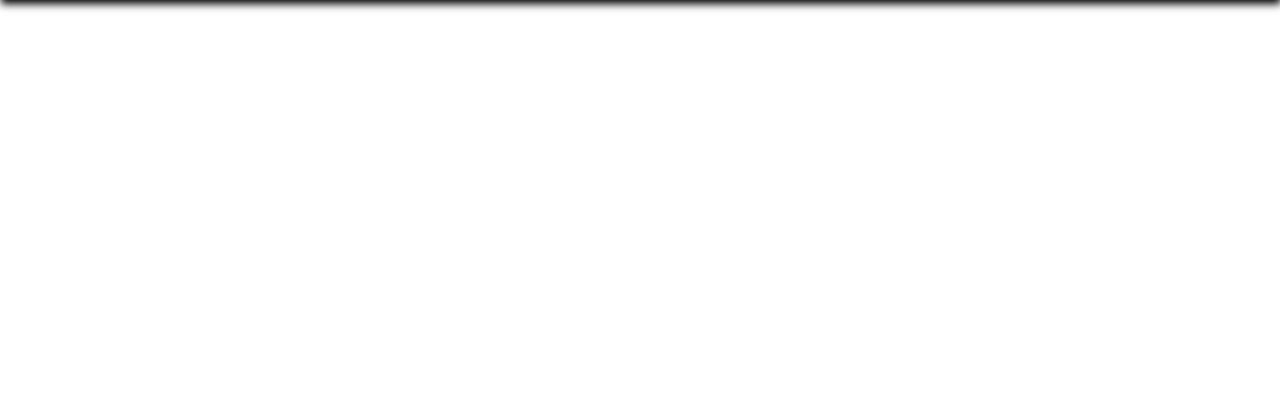
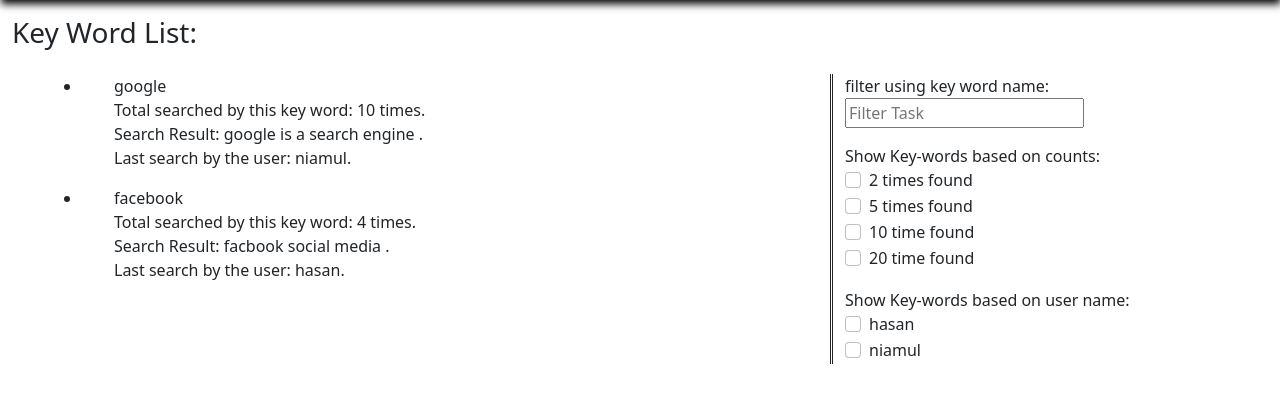
Before and after one commit to niamul64/Qtec-Task, a Django app: page / in a window 1280 px wide. Shown: the part 56-459 px from the top of the page. Run offline with Django 3.2, Linux system fonts and the light colour scheme; data comes from the database, SQL or seed files in the repository; both versions use the stored data as it was after the commit.

Commit message:
now on click impliment

```diff
--- a/QtecTask/keywords/views.py
+++ b/QtecTask/keywords/views.py
@@ -9,5 +9,11 @@
 
     words = KewWordsMD.objects.all()
     dates = SearchDate.objects.all()
-    dict = {'words': words, 'dates': dates}
+
+    users = []
+    for i in words:
+        users.append(i.last_search_by)
+    user = set(users)
+
+    dict = {'words': words, 'dates': dates, 'user': user}
     return render(request, 'keyword/show.html', context=dict)
--- a/QtecTask/static/CSS_JS/script.js
+++ b/QtecTask/static/CSS_JS/script.js
@@ -0,0 +1,17 @@
+let filter = document.querySelector('#task_filter');
+filter.addEventListener('keyup', filterTask);
+// Filter Task
+function filterTask(e) {
+      let text = e.target.value.toLowerCase();
+
+      document.querySelectorAll('li').forEach(task => {
+            //console.log(task.firstElementChild.textContent)
+            let item = task.firstElementChild.textContent;
+
+            if (item.toLowerCase().indexOf(text) != -1) {
+                  task.style.display = 'block';
+            } else {
+                  task.style.display = 'none';
+            }
+      });
+}
--- a/QtecTask/static/CSS_JS/style.css
+++ b/QtecTask/static/CSS_JS/style.css
@@ -14,3 +14,7 @@
       -webkit-border-radius: 5px;
       border-radius: 5px;
 }
+
+.fiter_border{
+      border-left-style: double;
+}
--- a/QtecTask/templates/base.html
+++ b/QtecTask/templates/base.html
@@ -18,7 +18,7 @@
 
       <nav class=" navbar navbar-expand-lg navbar-light  navBackG">
             <div class="container-sm">
-                  <a class="navbar-brand" href="#">
+                  <a class="navbar-brand" href="{% url 'keywords:show' %}">
                         <span class="qtec">Qtec</span>
                   </a>
 
--- a/QtecTask/templates/keyword/show.html
+++ b/QtecTask/templates/keyword/show.html
@@ -6,7 +6,104 @@
 {% endblock %}
 
 
-{% block body %} {% endblock %}
+{% block body %}
+
+<div class="container-fluid mt-3">
+      <h3>Key Word List:</h3>
+</div>
+<div class="container mt-4">
+      <div class="row">
+
+
+
+            <!-- Keywords show-->
+            <div class="col-sm-8">
+                  <ul class="list-group">
+                        {% for i in words%}
+
+                        <li class="mb-3">
+                              <ul>{{i.key_word}}</ul>
+                              <ul>
+                                    Total searched by this key word: <span>{{i.count}}</span> times.
+                              </ul>
+                              <ul>
+                                    Search Result: <span>{{i.result_showed}}</span> .
+                              </ul>
+                              <ul>
+                                    Last search by the user: <span>{{i.last_search_by}}</span>.
+                              </ul>
+                        </li>
+
+                        {% endfor%}
+                  </ul>
+            </div>
+            <!-- Keywords show end-->
+
+
+
+            <!-- filter -->
+            <div class="col-sm-4 fiter_border ">
+                  <label class="form-check-label" for="task_filter">filter using key word name:</label>
+                  <input type="text" id="task_filter" placeholder="Filter Task">
+
+
+                  <label class="form-check-label mt-3" for="for_first_filters">
+                        Show Key-words based on counts:
+                  </label>
+
+
+                  <div id="for_first_filters">
+
+                        <div class="form-check">
+                              <input class="form-check-input count" type="checkbox" value=2 id="2_times">
+                              <label class="form-check-label" for="2_times">
+                                    2 times found
+                              </label>
+                        </div>
+                        <div class="form-check">
+                              <input class="form-check-input count" type="checkbox" value=5 id="5_times">
+                              <label class="form-check-label" for="5_times">
+                                    5 times found
+                              </label>
+                        </div>
+                        <div class="form-check">
+                              <input class="form-check-input count" type="checkbox" value=10 id="10_times">
+                              <label class="form-check-label" for="10_times">
+                                    10 time found
+                              </label>
+                        </div>
+                        <div class="form-check">
+                              <input class="form-check-input count" type="checkbox" value=20 id="20_times">
+                              <label class="form-check-label" for="10_times">
+                                    20 time found
+                              </label>
+                        </div>
+                  </div>
+
+
+                  <label class="form-check-label mt-3" for="for_2nd_filters">
+                        Show Key-words based on user name:
+                  </label>
+
+                  <div id="for_2nd_filters">
+                        {% for i in user%}
+                        <div class="form-check">
+                              <input class="form-check-input count user_name" type="checkbox" value={{i}} id={{i}}>
+                              <label class="form-check-label" for={{i}}>
+                                    {{i}}
+                              </label>
+                        </div>
+                        {% endfor %}
+                  </div>
+
+            </div>
+            <!-- filter end-->
+
+
+
+      </div>
+</div>
+{% endblock %}
 
 
 
```
Also changed, not shown: QtecTask/db.sqlite3.
